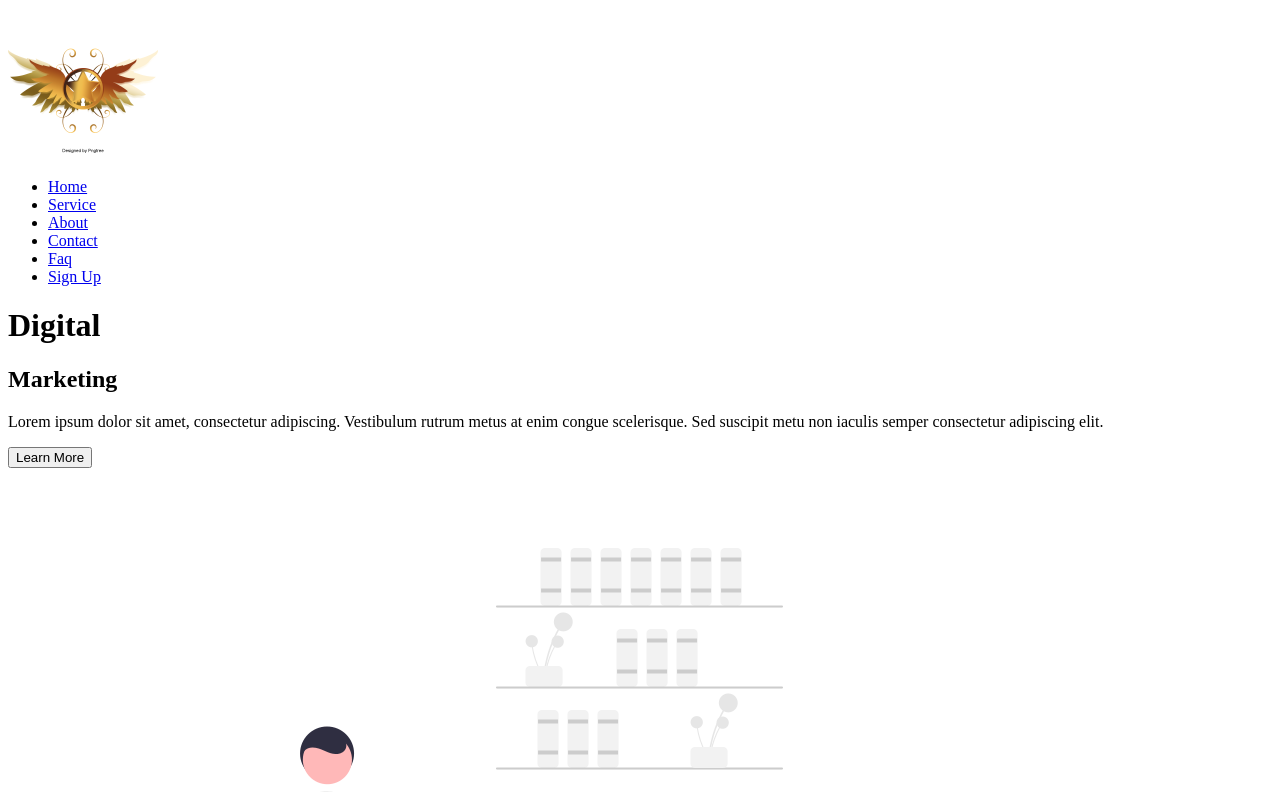
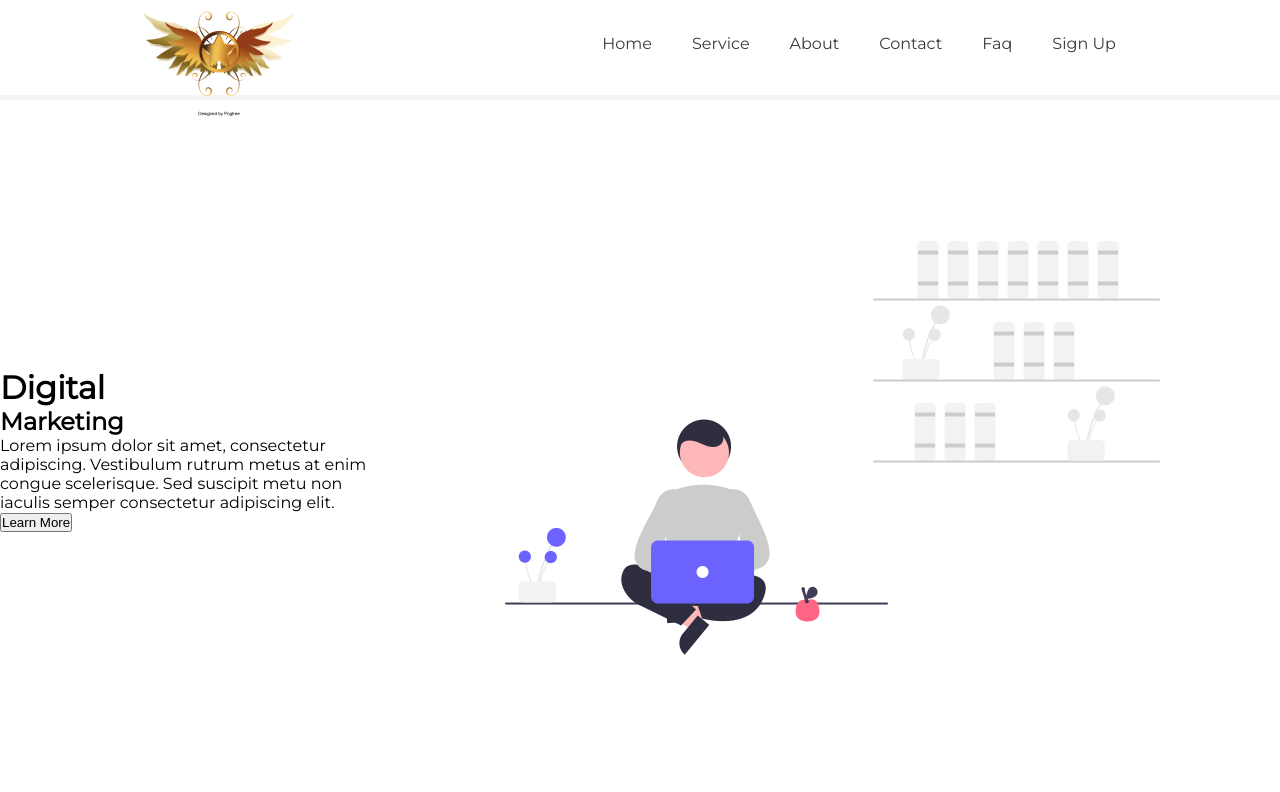
Before and after one commit to vasurajan/website-flexbox, a plain HTML site: page index.html in a window 1280 px wide. Shown: the top 792 px of the page. Drawn offline with Linux system fonts and the light colour scheme.

Commit message:
added styling to the main and header section

```diff
--- a/index.html
+++ b/index.html
@@ -4,6 +4,7 @@
 <head>
     <meta charset="UTF-8">
     <meta name="viewport" content="width=device-width, initial-scale=1.0">
+    <link rel="stylesheet" href="style.css">
     <title>Flexbox website</title>
 </head>
 
--- a/style.css
+++ b/style.css
@@ -0,0 +1,56 @@
+@import url('https://fonts.googleapis.com/css2?family=Montserrat&display=swap');
+
+* {
+	margin: 0;
+	padding: 0;
+	box-sizing: border-box;
+	/* The box-sizing property defines how the width and height of an element are calculated: should they include padding and borders, or not. */
+}
+
+body {
+	font-family: 'Montserrat', sans-serif;
+}
+
+header {
+	height: 100px;
+	display: flex;
+	justify-content: space-around;
+	align-items: center;
+	border-bottom: 5px solid whitesmoke;
+}
+
+ul {
+	display: flex;
+	list-style-type: none;
+	align-items: center;
+}
+
+ul li a {
+	padding: 0 20px;
+	text-decoration: none;
+	color: #3a3a3a;
+	display: inline-block;
+}
+
+li a::after {
+	content: '';
+	display: block;
+	height: 4px;
+	width: 0;
+	margin-top: 5px;
+	background: #c4c4f7;
+	transition: all .5s;
+}
+
+li a:hover::after {
+	width: 100%;
+}
+
+main {
+	display: flex;
+	align-items: center;
+	/* align-items - vertically align */
+	justify-content: center;
+	/* justify- horizontally align */
+	height: calc(100vh - 100px);
+}
```
